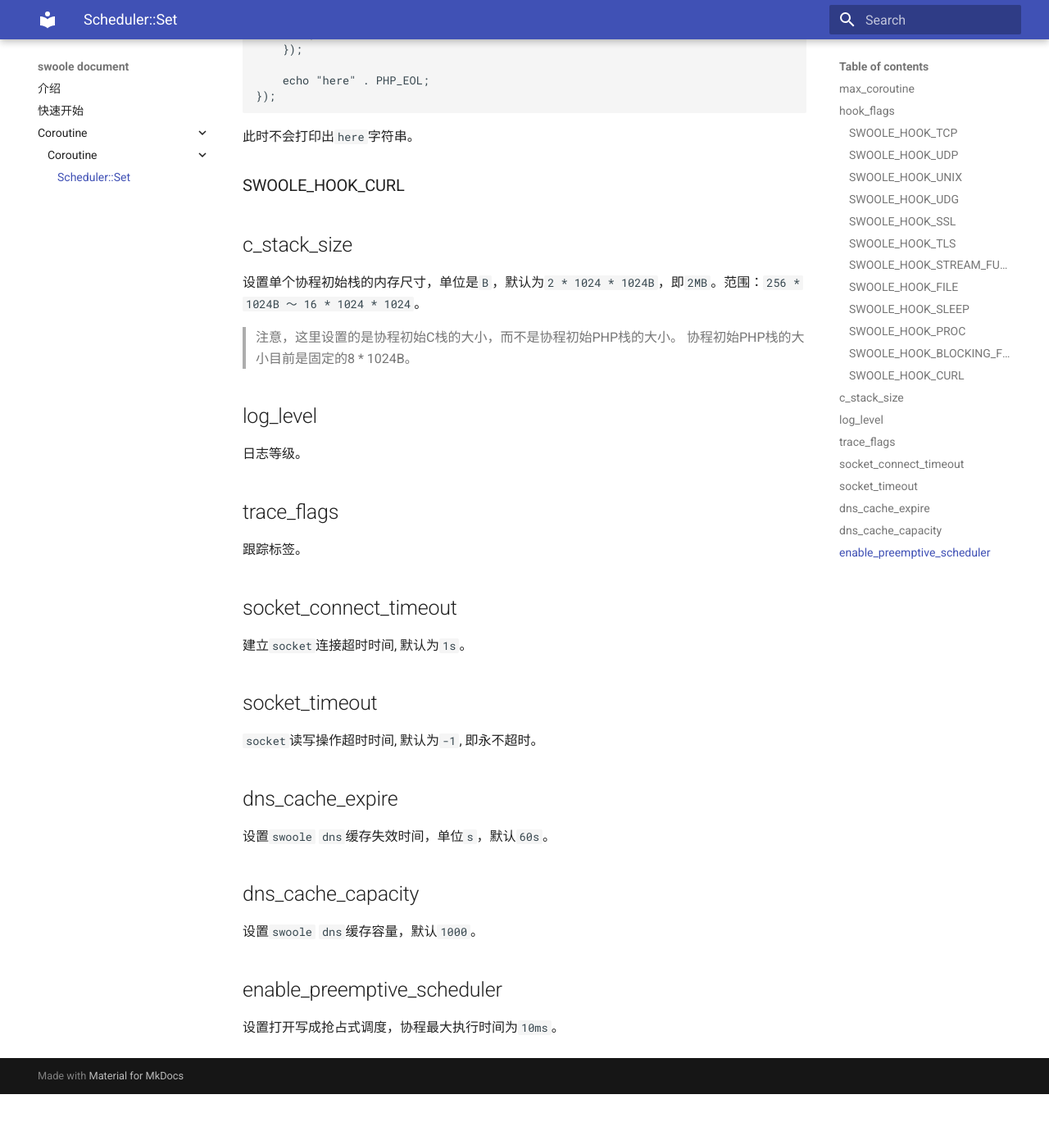
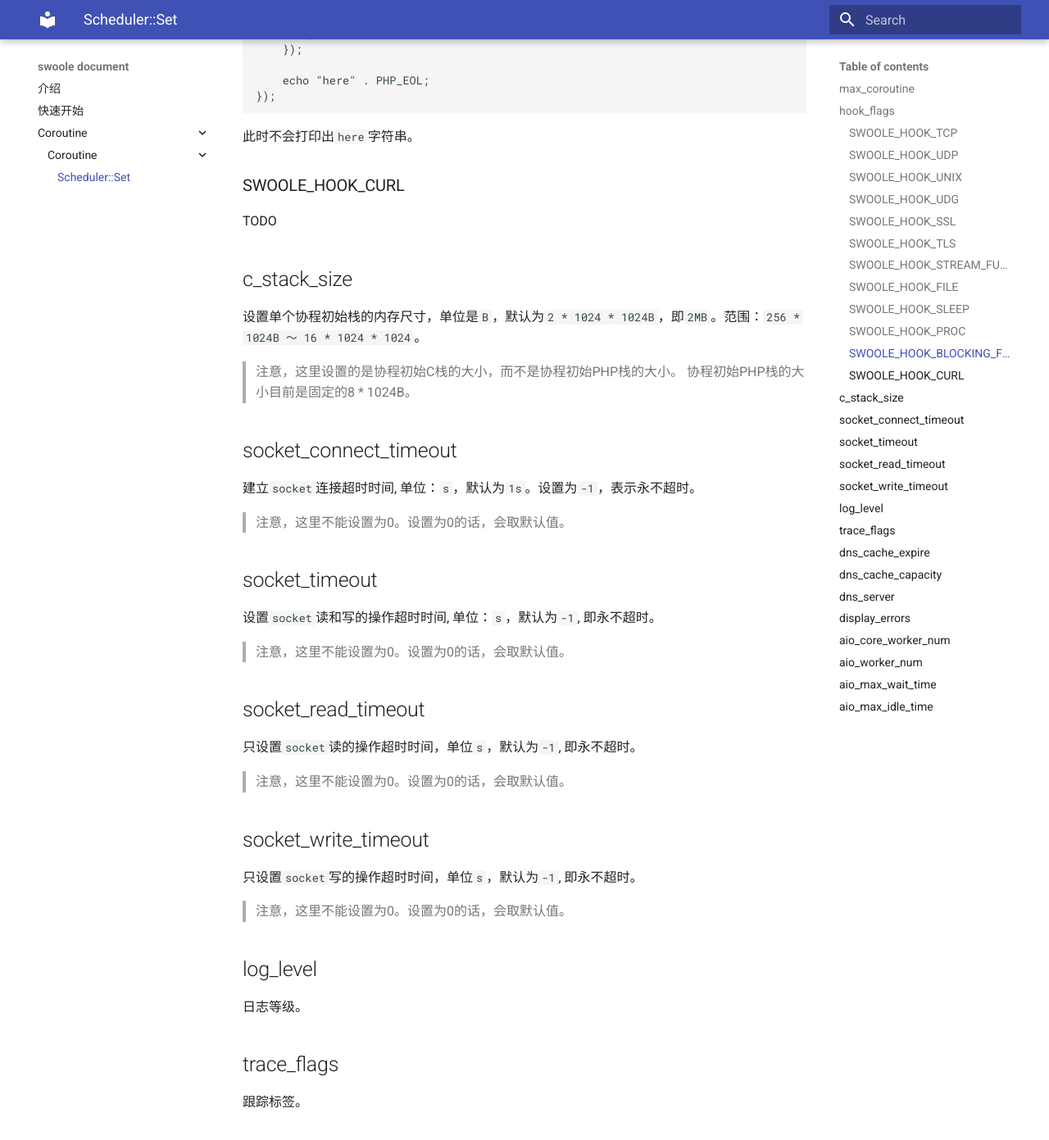
Before and after one commit to swooleo/docs, an MkDocs documentation site: the page built from docs/coroutine/scheduler/set.md, in a window 1280 px wide and 1400 px high, scrolled down 10415 px. Shown: the top 1391 px of the window at 82% size. Built offline with MkDocs 1.6.1 and Material for MkDocs 9.7.7, drawn with Linux system fonts in a browser that asks for light colours; before the commit the page ends 11750 px from its top, so only the background shows below that; some of the changed text lies outside the part shown.

Commit message:
add socket timeout

```diff
--- a/docs/coroutine/scheduler/set.md
+++ b/docs/coroutine/scheduler/set.md
@@ -554,12 +554,38 @@
 
 ### SWOOLE_HOOK_CURL
 
+TODO
+
 ## c_stack_size
 
 设置单个协程初始栈的内存尺寸，单位是`B`，默认为`2 * 1024 * 1024B`，即`2MB`。范围：`256 * 1024B ～ 16 * 1024 * 1024`。
 
 > 注意，这里设置的是协程初始C栈的大小，而不是协程初始PHP栈的大小。
 > 协程初始PHP栈的大小目前是固定的8 * 1024B。
+
+## socket_connect_timeout
+
+建立`socket`连接超时时间, 单位：`s`，默认为`1s`。设置为`-1`，表示永不超时。
+
+> 注意，这里不能设置为0。设置为0的话，会取默认值。
+
+## socket_timeout
+
+设置`socket`读和写的操作超时时间, 单位：`s`，默认为`-1`, 即永不超时。
+
+> 注意，这里不能设置为0。设置为0的话，会取默认值。
+
+## socket_read_timeout
+
+只设置`socket`读的操作超时时间，单位`s`，默认为`-1`, 即永不超时。
+
+> 注意，这里不能设置为0。设置为0的话，会取默认值。
+
+## socket_write_timeout
+
+只设置`socket`写的操作超时时间，单位`s`，默认为`-1`, 即永不超时。
+
+> 注意，这里不能设置为0。设置为0的话，会取默认值。
 
 ## log_level
 
@@ -585,6 +603,14 @@
 
 设置`swoole` `dns`缓存容量，默认`1000`。
 
-## enable_preemptive_scheduler
+## dns_server
 
-设置打开写成抢占式调度，协程最大执行时间为`10ms`。
+## display_errors
+
+## aio_core_worker_num
+
+## aio_worker_num
+
+## aio_max_wait_time
+
+## aio_max_idle_time
```
Also changed, not shown: other parts of docs/coroutine/scheduler/set.md (+0 -8 lines).
